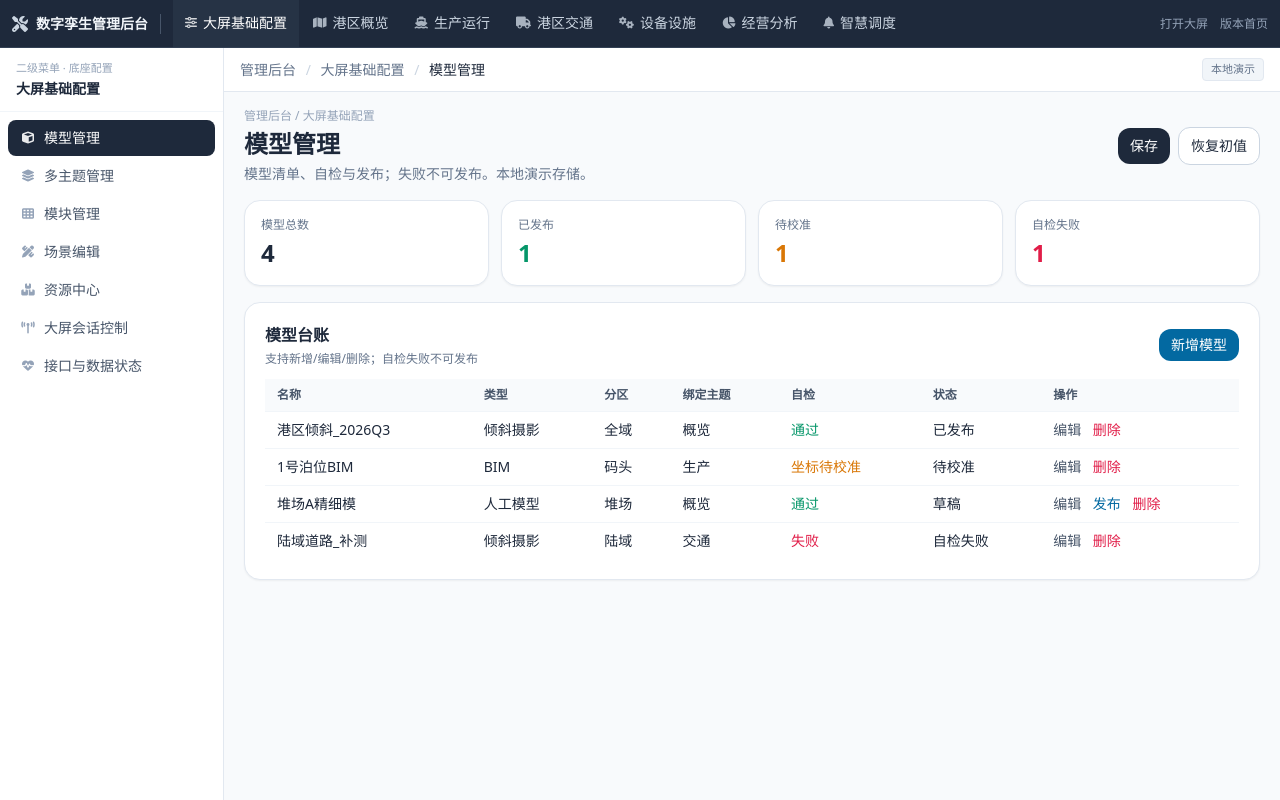
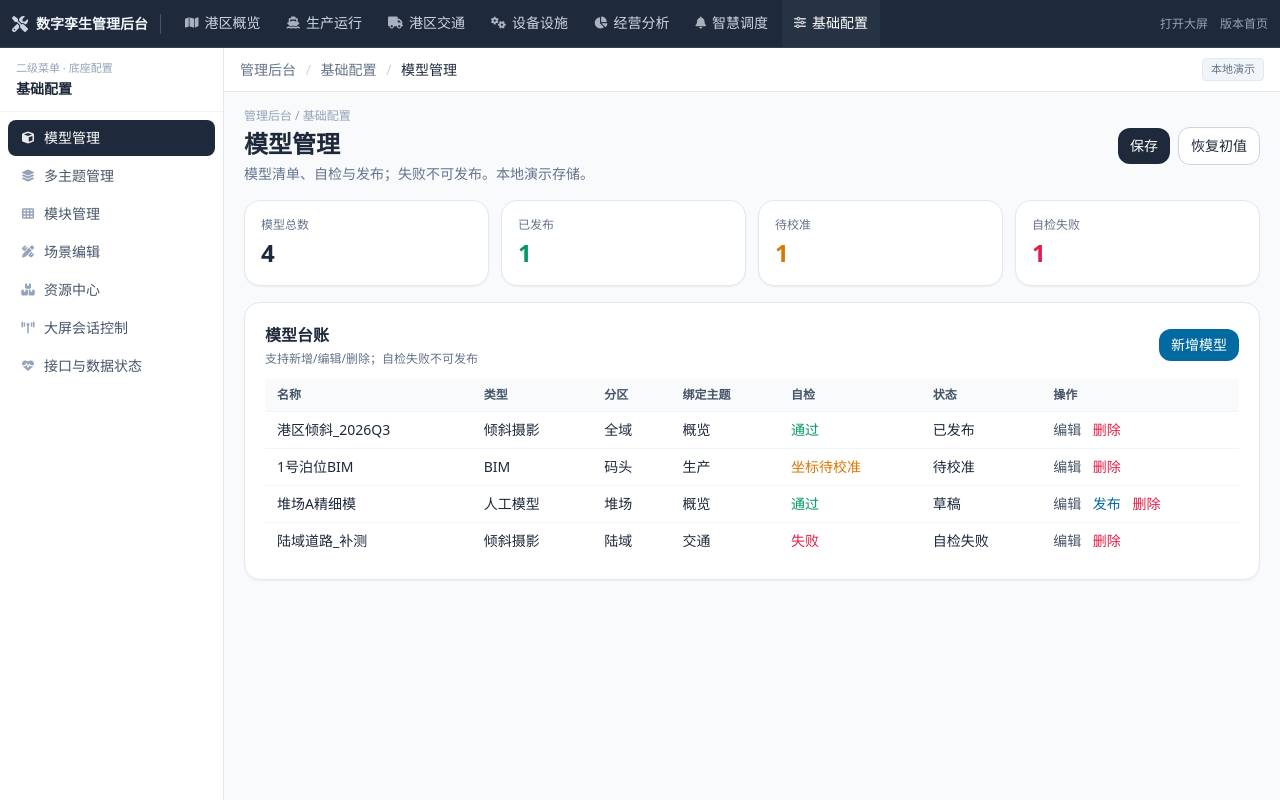
Before and after one commit to liaoliao66/hainan, a plain HTML site: page prototype/versions/v1.0.0/pages/admin_console.html in a window 1280 px wide. Drawn offline with nearby package versions, Linux system fonts and the light colour scheme.

Commit message:
Rename base config menu and place it after dispatch.
Co-authored-by: Cursor <cursoragent@cursor.com>

```diff
--- a/prototype/versions/v1.0.0/pages/admin_base.html
+++ b/prototype/versions/v1.0.0/pages/admin_base.html
@@ -3,7 +3,7 @@
 <head>
 <meta charset="UTF-8">
 <meta name="viewport" content="width=device-width, initial-scale=1.0">
-<title>大屏基础配置 · 管理后台 · v1.0.0</title>
+<title>基础配置 · 管理后台 · v1.0.0</title>
 <script src="https://cdn.tailwindcss.com"></script>
 <link rel="stylesheet" href="https://cdnjs.cloudflare.com/ajax/libs/font-awesome/6.5.1/css/all.min.css">
 <script src="admin_common.js"></script>
@@ -15,7 +15,7 @@
 <aside class="w-64 shrink-0 bg-slate-800 text-slate-100 min-h-screen p-4 flex flex-col sticky top-0 h-screen">
   <div class="mb-5">
     <div class="text-[11px] text-slate-400">海南金牌港 · 管理后台</div>
-    <div class="text-lg font-semibold mt-1">大屏基础配置</div>
+    <div class="text-lg font-semibold mt-1">基础配置</div>
     <div class="text-[11px] text-slate-400 mt-1">模型 · 主题 · 模块</div>
   </div>
   <nav id="sideNav" class="space-y-1 text-sm flex-1 overflow-auto">
@@ -38,7 +38,7 @@
   <div class="max-w-[1180px] mx-auto">
     <div class="flex flex-wrap items-center justify-between gap-3 mb-4">
       <div>
-        <div class="text-xs text-slate-400">管理后台 / 大屏基础配置</div>
+        <div class="text-xs text-slate-400">管理后台 / 基础配置</div>
         <h1 id="pageTitle" class="text-2xl font-semibold mt-1">模型管理</h1>
         <p id="pageDesc" class="text-sm text-slate-500 mt-1">模型清单、自检与发布（本地演示）。</p>
       </div>
--- a/prototype/versions/v1.0.0/pages/admin_console.html
+++ b/prototype/versions/v1.0.0/pages/admin_console.html
@@ -53,22 +53,6 @@
 
 <script>
 const NAV = {
-  base: {
-    title: '大屏基础配置',
-    page: 'admin_base.html',
-    wall: 'pc_wall_command_screen.html',
-    icon: 'fa-sliders',
-    sideHint: '二级菜单 · 底座配置',
-    modules: [
-      { key: 'model', title: '模型管理', icon: 'fa-cube' },
-      { key: 'theme', title: '多主题管理', icon: 'fa-layer-group' },
-      { key: 'module', title: '模块管理', icon: 'fa-table-cells' },
-      { key: 'scene', title: '场景编辑', icon: 'fa-pen-ruler' },
-      { key: 'resource', title: '资源中心', icon: 'fa-boxes-stacked' },
-      { key: 'session', title: '大屏会话控制', icon: 'fa-tower-broadcast' },
-      { key: 'status', title: '接口与数据状态', icon: 'fa-heart-pulse' }
-    ]
-  },
   overview: {
     title: '港区概览',
     page: 'admin_overview.html',
@@ -171,6 +155,22 @@ const NAV = {
       { key: 'res', title: '应急资源台账', icon: 'fa-boxes-stacked' },
       { key: 'point', title: '应急物资点', icon: 'fa-location-dot' },
       { key: 'video', title: '安全监控', icon: 'fa-video' }
+    ]
+  },
+  base: {
+    title: '基础配置',
+    page: 'admin_base.html',
+    wall: 'pc_wall_command_screen.html',
+    icon: 'fa-sliders',
+    sideHint: '二级菜单 · 底座配置',
+    modules: [
+      { key: 'model', title: '模型管理', icon: 'fa-cube' },
+      { key: 'theme', title: '多主题管理', icon: 'fa-layer-group' },
+      { key: 'module', title: '模块管理', icon: 'fa-table-cells' },
+      { key: 'scene', title: '场景编辑', icon: 'fa-pen-ruler' },
+      { key: 'resource', title: '资源中心', icon: 'fa-boxes-stacked' },
+      { key: 'session', title: '大屏会话控制', icon: 'fa-tower-broadcast' },
+      { key: 'status', title: '接口与数据状态', icon: 'fa-heart-pulse' }
     ]
   }
 };
--- a/prototype/versions/v1.0.0/pages/wall_base_config.js
+++ b/prototype/versions/v1.0.0/pages/wall_base_config.js
@@ -1,4 +1,4 @@
-/** 大屏基础配置：主题启用/排序、模块上墙（由管理后台写入） */
+/** 基础配置：主题启用/排序、模块上墙（由管理后台写入） */
 window.WallBaseConfig = (function () {
   const THEME_KEY = 'hn_wall_theme_cfg_v1';
   const MODULE_KEY = 'hn_wall_module_cfg_v1';
```
